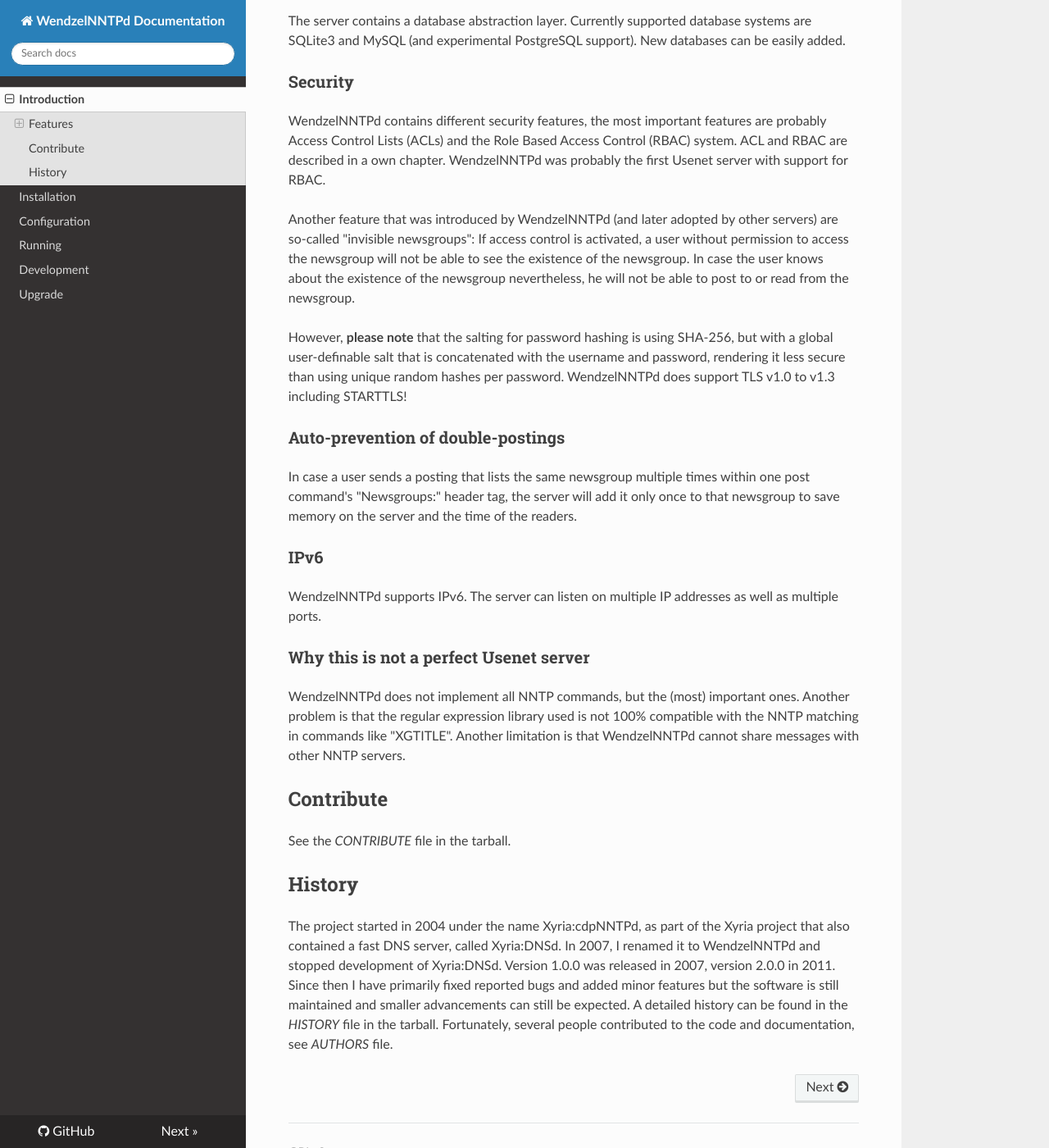
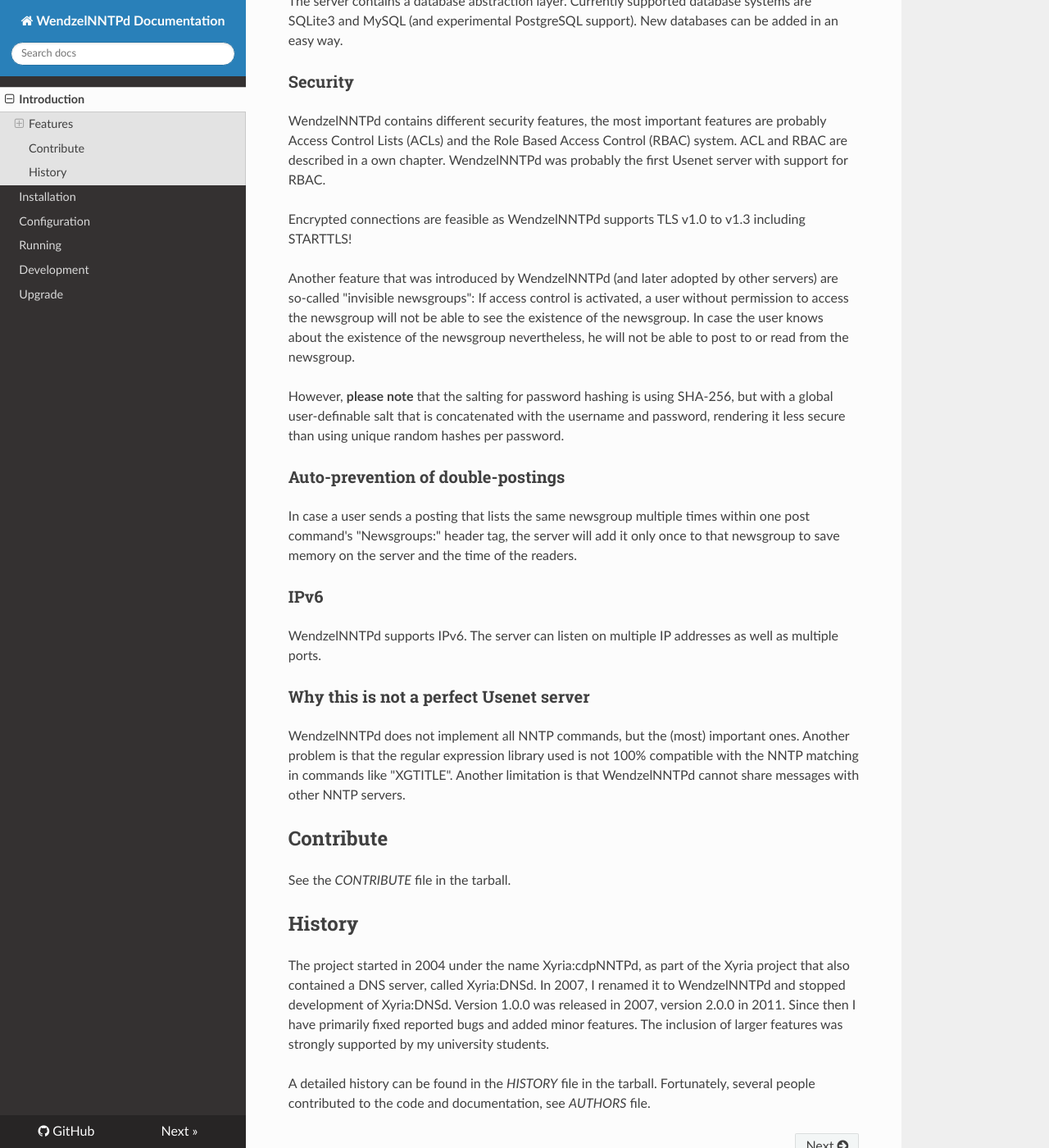
Before and after one commit to cdpxe/WendzelNNTPd, an MkDocs documentation site: the page built from docs/docs/index.md, in a window 1280 px wide and 1400 px high, scrolled down 446 px. Shown: the whole window at 82% size. Built offline with MkDocs 1.6.1, drawn with Linux system fonts in a browser that asks for light colours; nearby versions of some CDN libraries; some of the changed text lies outside the part shown.

Commit message:
slight improvement of the docs intro

```diff
--- a/docs/docs/index.md
+++ b/docs/docs/index.md
@@ -1,9 +1,7 @@
 # Introduction
 
 WendzelNNTPd is a tiny but easy to use Usenet server (NNTP server) for
-Linux, \*nix and BSD. The server is written in C. For security reasons,
-it is compiled with stack smashing protection by default, if your
-compiler supports that feature.
+Linux, \*nix and BSD. The server is written in C.
 
 ## Features
 
@@ -15,7 +13,7 @@
 
 The server contains a database abstraction layer. Currently supported
 database systems are SQLite3 and MySQL (and experimental PostgreSQL
-support). New databases can be easily added.
+support). New databases can be added in an easy way.
 
 ### Security
 
@@ -24,6 +22,9 @@
 Access Control (RBAC) system. ACL and RBAC are described in a own
 chapter. WendzelNNTPd was probably the first Usenet server with support
 for RBAC.
+
+Encrypted connections are feasible as WendzelNNTPd supports TLS v1.0
+to v1.3 including STARTTLS!
 
 Another feature that was introduced by WendzelNNTPd (and later adopted
 by other servers) are so-called "invisible newsgroups": If access
@@ -35,8 +36,7 @@
 However, **please note** that the salting for password hashing is using
 SHA-256, but with a global user-definable salt that is concatenated with
 the username and password, rendering it less secure than using unique
-random hashes per password. WendzelNNTPd does support TLS v1.0 to v1.3
-including STARTTLS!
+random hashes per password.
 
 ### Auto-prevention of double-postings
 
@@ -65,11 +65,13 @@
 ## History
 
 The project started in 2004 under the name Xyria:cdpNNTPd, as part of
-the Xyria project that also contained a fast DNS server, called
+the Xyria project that also contained a DNS server, called
 Xyria:DNSd. In 2007, I renamed it to WendzelNNTPd and stopped
 development of Xyria:DNSd. Version 1.0.0 was released in 2007, version
 2.0.0 in 2011. Since then I have primarily fixed reported bugs and added
-minor features but the software is still maintained and smaller
-advancements can still be expected. A detailed history can be found in
-the *HISTORY* file in the tarball. Fortunately, several people
-contributed to the code and documentation, see *AUTHORS* file.
+minor features. The inclusion of larger features was strongly supported
+by my university students.
+
+A detailed history can be found in the *HISTORY* file in the tarball.
+Fortunately, several people contributed to the code and documentation,
+see *AUTHORS* file.
```
